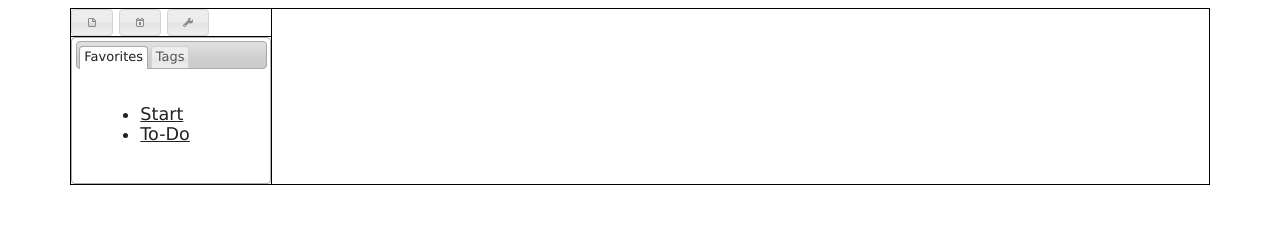
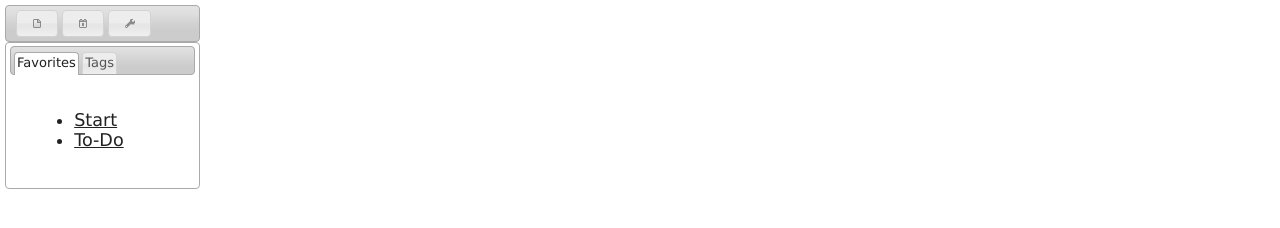
Before and after one commit to tom5760/tnote, a plain HTML site: page static/index.html in a window 1280 px wide. Drawn offline with Linux system fonts and the light colour scheme; files that its build step writes are made by us from their sources; no server answers; files whose address does not match are found by name.

Commit message:
Reworked UI with fixed position sidebar.

```diff
--- a/static/css/style.css
+++ b/static/css/style.css
@@ -1,39 +1,31 @@
-#main {
-    display: table;
-    border: 1px solid black;
-    margin: 0 auto;
-    width: 90%;
+#sidebar {
+    position: fixed;
+    width: 195px;
+    top: 0;
+    left: 0;
+    padding: 5px;
 }
 
-#sidebar {
-    display: table-cell;
-    width: 15%;
-    min-width: 200px;
-    border-right: 1px solid black;
-}
-
-#toolbar {
-    margin: 0;
-    padding: 0;
-    border-bottom: 1px solid black;
+#menu .ui-tabs-nav a {
+    padding: 2px;
+    font-size: small;
 }
 
 #toolbar .ui-button-text {
     padding: 0;
 }
 
-#menu .ui-tabs-nav {
-    font-size: small;
+#toolbar button {
+    margin: 0;
+    padding: 0;
 }
 
-#menu .ui-tabs-nav li > * {
-    padding: 2px 4px;
+#toolbar {
+    padding: 4px 10px;
 }
 
 #notebook {
-    display: table-cell;
-    width: 85%;
-    padding: 0 10px;
+    margin-left: 200px;
 }
 
 .note {
@@ -89,3 +81,24 @@
     width: 90%;
     height: 300px;
 }
+
+/*
+#toolbar .ui-button-text {
+    padding: 0;
+}
+
+#menu .ui-tabs-nav {
+    font-size: small;
+}
+
+#menu .ui-tabs-nav li > * {
+    padding: 2px 4px;
+}
+
+#notebook {
+    display: table-cell;
+    width: 85%;
+    padding: 0 10px;
+}
+
+*/
--- a/static/index.html
+++ b/static/index.html
@@ -9,32 +9,6 @@
         <script src='static/js/tnote.js'></script>
     </head>
     <body>
-        <div id='main'>
-            <div id='sidebar'>
-                <div id='toolbar'>
-                    <button id='new-note-button'>New Note</button>
-                    <button id='new-journal-button'>New Journal</button>
-                    <button id='options-button'>Options</button>
-                </div>
-                <div id='menu'>
-                    <ul>
-                        <li><a href='#favorites'>Favorites</a></li>
-                        <li><a href='#tags'>Tags</a></li>
-                    </ul>
-                    <div id="favorites">
-                        <ul>
-                            <li><a href='/note/start'>Start</a></li>
-                            <li><a href='/note/to-do'>To-Do</a></li>
-                        </ul>
-                    </div>
-                    <div id="tags">
-                        <ul>
-                            <li><a href='/tag/work'>Work</a></li>
-                            <li><a href='/tag/play'>Play</a></li>
-                        </ul>
-                    </div>
-                </div>
-            </div>
         <div id='notebook'>
             <!-- This note block is cloned for each new note displayed. -->
             <div class='note'>
@@ -65,11 +39,29 @@
                 </div>
             </div>
         </div>
-            <div id='new-note-dialog' title='Create a new note'>
-                <form>
-                    <label for='name'>Name</label>
-                    <input type='text' name='name'/>
-                </form>
+        <div id='sidebar'>
+            <div id='toolbar' class='ui-widget-header ui-corner-all'>
+                <button id='new-note-button'>New Note</button>
+                <button id='new-journal-button'>New Journal</button>
+                <button id='options-button'>Options</button>
+            </div>
+            <div id='menu'>
+                <ul>
+                    <li><a href='#favorites'>Favorites</a></li>
+                    <li><a href='#tags'>Tags</a></li>
+                </ul>
+                <div id="favorites">
+                    <ul>
+                        <li><a href='/note/start'>Start</a></li>
+                        <li><a href='/note/to-do'>To-Do</a></li>
+                    </ul>
+                </div>
+                <div id="tags">
+                    <ul>
+                        <li><a href='/tag/work'>Work</a></li>
+                        <li><a href='/tag/play'>Play</a></li>
+                    </ul>
+                </div>
             </div>
         </div>
     </body>
--- a/static/js/tnote.js
+++ b/static/js/tnote.js
@@ -108,26 +108,6 @@ $(document).ready(function() {
         text: false,
     });
 
-    $('#new-note-dialog').dialog({
-        autoOpen: false,
-        modal: true,
-        buttons: {
-            "Create Note": function() {
-                $(this).dialog("close");
-            },
-            "Cancel": function() {
-                $(this).dialog("close");
-            },
-        },
-        close: function() {
-            $(this).find('input').val('');
-        },
-    });
-
-    $('#new-note-button').click(function() {
-        $('#new-note-dialog').dialog("open");
-    });
-
     $('#menu div ul a').click(wikiLink);
 
     getItem('/note/start');
```
Lines whose indentation alone changed are shown as unchanged.
